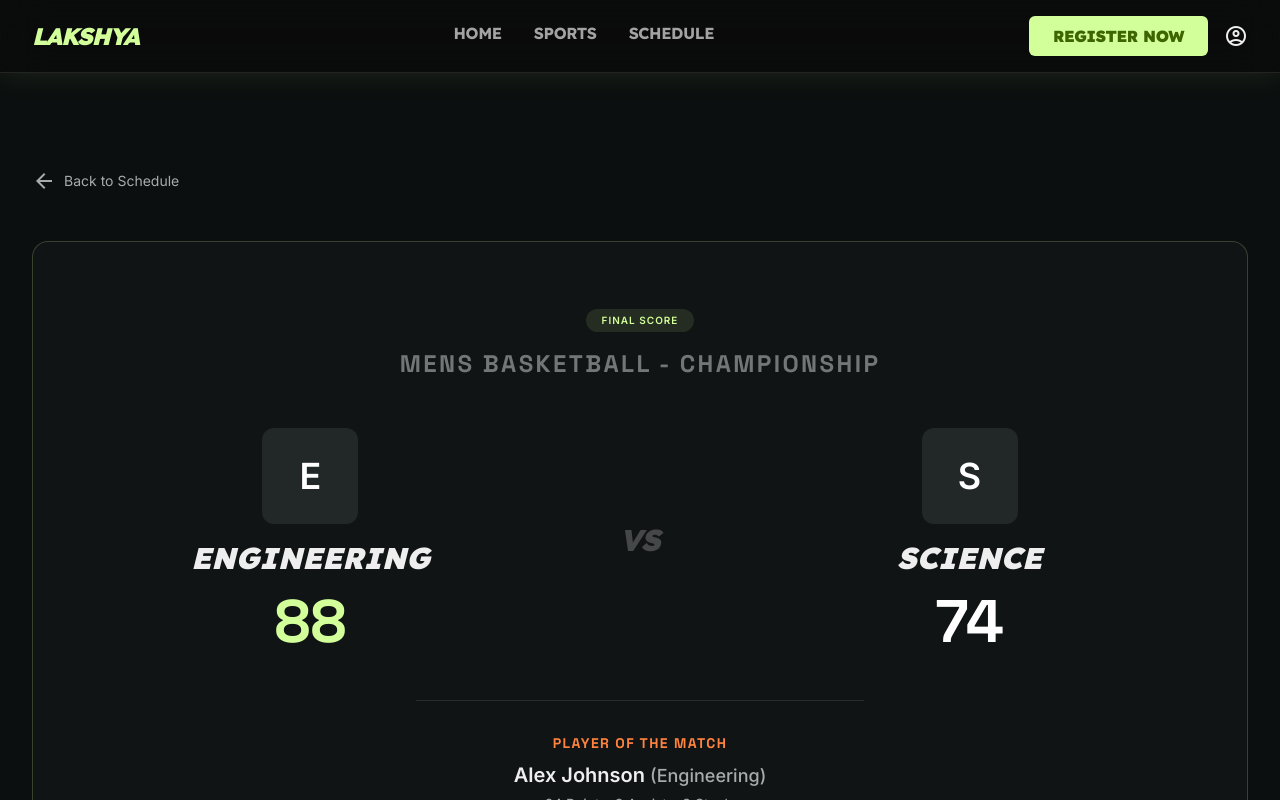
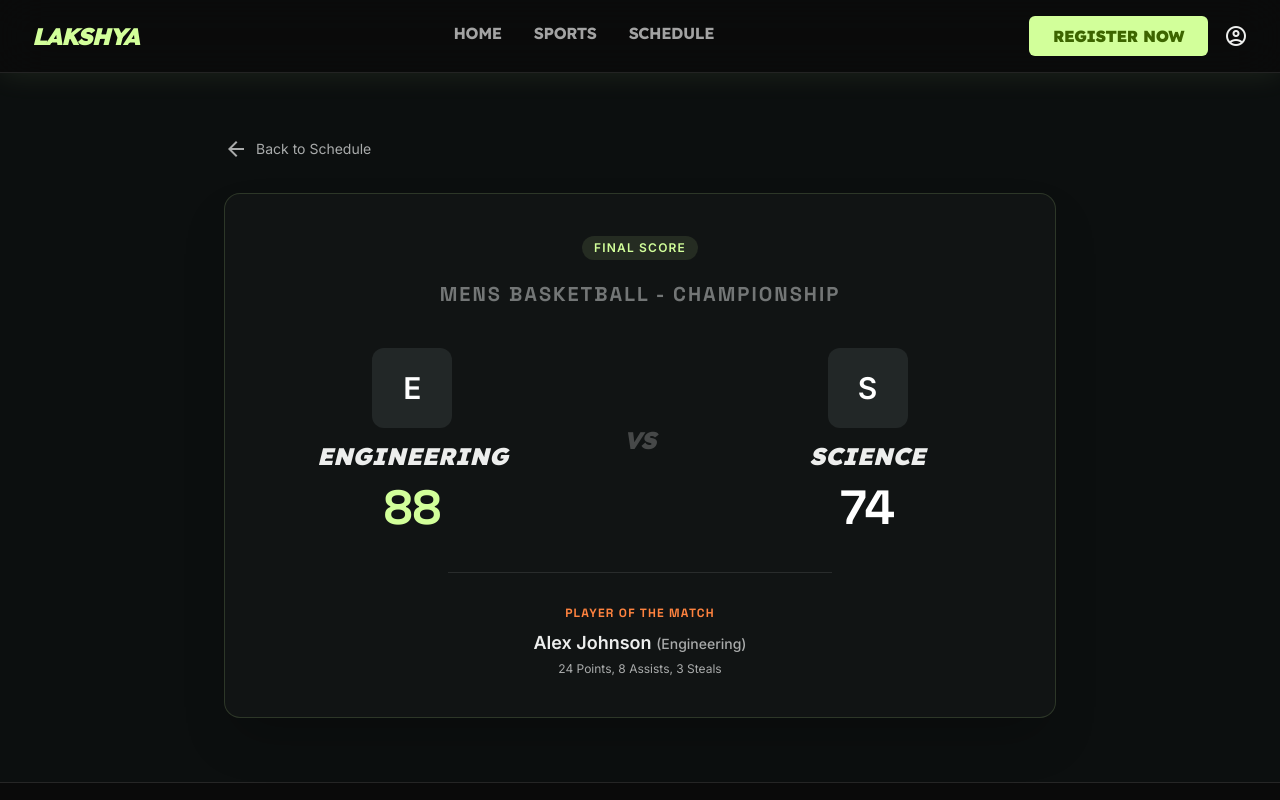
Before and after one commit to lakshyahitk/Lakshya, a Next.js app: page /results in a window 1280 px wide. Shown: the top 800 px of the page. Built offline with nearby package versions, Linux system fonts and the light colour scheme.

Commit message:
Fixed result section view

```diff
--- a/src/app/results/page.js
+++ b/src/app/results/page.js
@@ -13,10 +13,10 @@ function ResultsContent() {
         <div style={{ backgroundColor: "#0c0f0f", color: "#edeeed" }}>
             <Navbar />
 
-            <main className="min-h-screen py-8 md:py-24 px-4 md:px-8 max-w-7xl mx-auto">
+            <main className="min-h-[85vh] py-8 md:py-16 px-4 md:px-8 max-w-4xl mx-auto flex flex-col justify-center">
                 <Link
                     href="/schedule"
-                    className="inline-flex items-center gap-2 mb-6 md:mb-12 text-sm text-on-surface-variant hover:text-[#d2ff9a] transition-colors"
+                    className="inline-flex items-center gap-2 mb-6 md:mb-8 text-sm text-on-surface-variant hover:text-[#d2ff9a] transition-colors self-start"
                 >
                     <span className="material-symbols-outlined text-sm md:text-base">
                         arrow_back
@@ -26,14 +26,14 @@ function ResultsContent() {
 
                 {/* Match Result Card */}
                 <div
-                    className="rounded-2xl border overflow-hidden p-4 md:p-16 text-center"
+                    className="rounded-2xl border overflow-hidden p-6 md:p-10 text-center w-full shadow-2xl"
                     style={{
                         backgroundColor: "#111414",
-                        borderColor: "rgba(210,255,154,0.2)",
+                        borderColor: "rgba(210,255,154,0.15)",
                     }}
                 >
                     <div
-                        className="mb-3 md:mb-4 inline-block px-2.5 py-1 md:px-4 md:py-1 text-[8px] md:text-[10px] font-bold uppercase tracking-widest rounded-full"
+                        className="mb-3 md:mb-5 inline-block px-3 py-1 text-[9px] md:text-xs font-bold uppercase tracking-widest rounded-full"
                         style={{
                             backgroundColor: "rgba(210,255,154,0.1)",
                             color: "#d2ff9a",
@@ -43,26 +43,26 @@ function ResultsContent() {
                     </div>
 
                     <h2
-                        className="text-sm md:text-2xl font-bold uppercase tracking-widest mb-6 md:mb-12 text-outline"
+                        className="text-sm md:text-xl font-bold uppercase tracking-widest mb-8 md:mb-10 text-outline"
                         style={{ fontFamily: "'Space Grotesk', sans-serif" }}
                     >
                         Mens Basketball - Championship
                     </h2>
 
-                    <div className="flex flex-row items-center justify-center gap-2 sm:gap-6 md:gap-24 mb-6 md:mb-12">
+                    <div className="flex flex-row items-center justify-center gap-4 sm:gap-8 md:gap-16 mb-8 md:mb-10">
                         {/* Team 1 */}
-                        <div className="flex flex-col items-center gap-1 md:gap-4 flex-1">
-                            <div className="w-12 h-12 sm:w-16 sm:h-16 md:w-24 md:h-24 rounded-full flex items-center justify-center text-xl sm:text-2xl md:text-4xl font-black bg-[#222727] text-white">
+                        <div className="flex flex-col items-center gap-2 md:gap-3 flex-1">
+                            <div className="w-14 h-14 sm:w-16 sm:h-16 md:w-20 md:h-20 rounded-full flex items-center justify-center text-xl sm:text-2xl md:text-3xl font-black bg-[#222727] text-white">
                                 E
                             </div>
                             <h3
-                                className="text-sm sm:text-lg md:text-3xl font-black italic uppercase break-all sm:break-normal"
+                                className="text-sm sm:text-lg md:text-2xl font-black italic uppercase break-all sm:break-normal"
                                 style={{ fontFamily: "'Lexend', sans-serif" }}
                             >
                                 Engineering
                             </h3>
                             <div
-                                className="text-3xl sm:text-4xl md:text-6xl font-black"
+                                className="text-3xl sm:text-4xl md:text-5xl font-black"
                                 style={{
                                     color: "#d2ff9a",
                                     fontFamily: "'Space Grotesk', sans-serif",
@@ -74,25 +74,25 @@ function ResultsContent() {
 
                         {/* VS */}
                         <div
-                            className="text-sm sm:text-xl md:text-3xl font-black text-outline-variant italic px-1 md:px-0"
+                            className="text-sm sm:text-xl md:text-2xl font-black text-outline-variant italic px-1 md:px-0"
                             style={{ fontFamily: "'Lexend', sans-serif" }}
                         >
                             VS
                         </div>
 
                         {/* Team 2 */}
-                        <div className="flex flex-col items-center gap-1 md:gap-4 flex-1">
-                            <div className="w-12 h-12 sm:w-16 sm:h-16 md:w-24 md:h-24 rounded-full flex items-center justify-center text-xl sm:text-2xl md:text-4xl font-black bg-[#222727] text-white">
+                        <div className="flex flex-col items-center gap-2 md:gap-3 flex-1">
+                            <div className="w-14 h-14 sm:w-16 sm:h-16 md:w-20 md:h-20 rounded-full flex items-center justify-center text-xl sm:text-2xl md:text-3xl font-black bg-[#222727] text-white">
                                 S
                             </div>
                             <h3
-                                className="text-sm sm:text-lg md:text-3xl font-black italic uppercase break-all sm:break-normal"
+                                className="text-sm sm:text-lg md:text-2xl font-black italic uppercase break-all sm:break-normal"
                                 style={{ fontFamily: "'Lexend', sans-serif" }}
                             >
                                 Science
                             </h3>
                             <div
-                                className="text-3xl sm:text-4xl md:text-6xl font-black text-white"
+                                className="text-3xl sm:text-4xl md:text-5xl font-black text-white"
                                 style={{
                                     fontFamily: "'Space Grotesk', sans-serif",
                                 }}
@@ -102,9 +102,9 @@ function ResultsContent() {
                         </div>
                     </div>
 
-                    <div className="max-w-md mx-auto pt-4 md:pt-8 border-t border-white/10">
+                    <div className="max-w-sm mx-auto pt-5 md:pt-8 border-t border-white/10">
                         <h4
-                            className="text-[10px] md:text-sm font-bold uppercase tracking-widest mb-1 md:mb-2"
+                            className="text-[10px] md:text-xs font-bold uppercase tracking-widest mb-1.5 md:mb-2"
                             style={{
                                 color: "#ff833f",
                                 fontFamily: "'Space Grotesk', sans-serif",
@@ -112,13 +112,13 @@ function ResultsContent() {
                         >
                             Player of the Match
                         </h4>
-                        <p className="text-sm sm:text-lg md:text-xl font-bold">
+                        <p className="text-sm sm:text-base md:text-lg font-bold">
                             Alex Johnson{" "}
-                            <span className="block sm:inline text-xs sm:text-sm md:text-lg text-on-surface-variant font-medium">
+                            <span className="block sm:inline text-xs sm:text-sm text-on-surface-variant font-medium">
                                 (Engineering)
                             </span>
                         </p>
-                        <p className="text-on-surface-variant text-[10px] sm:text-xs md:text-sm mt-0.5 md:mt-1">
+                        <p className="text-on-surface-variant text-[10px] sm:text-xs mt-1">
                             24 Points, 8 Assists, 3 Steals
                         </p>
                     </div>
```
